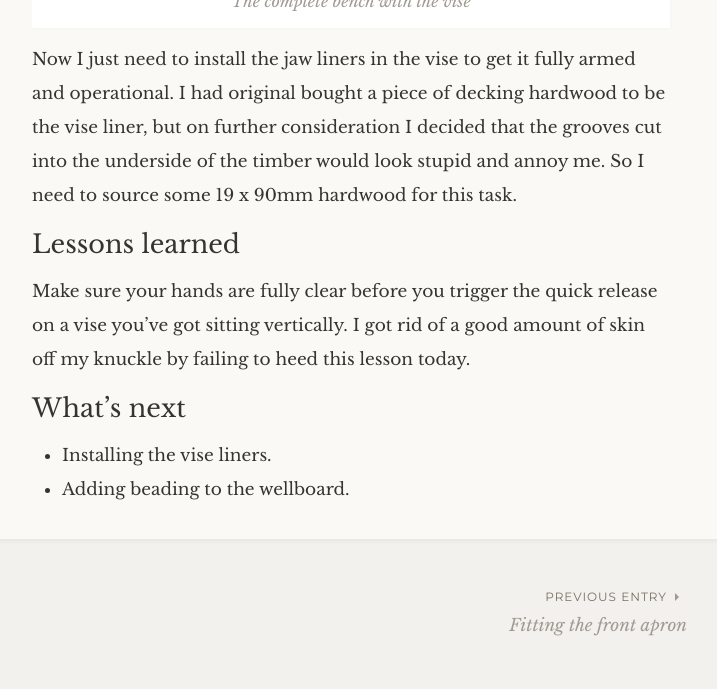
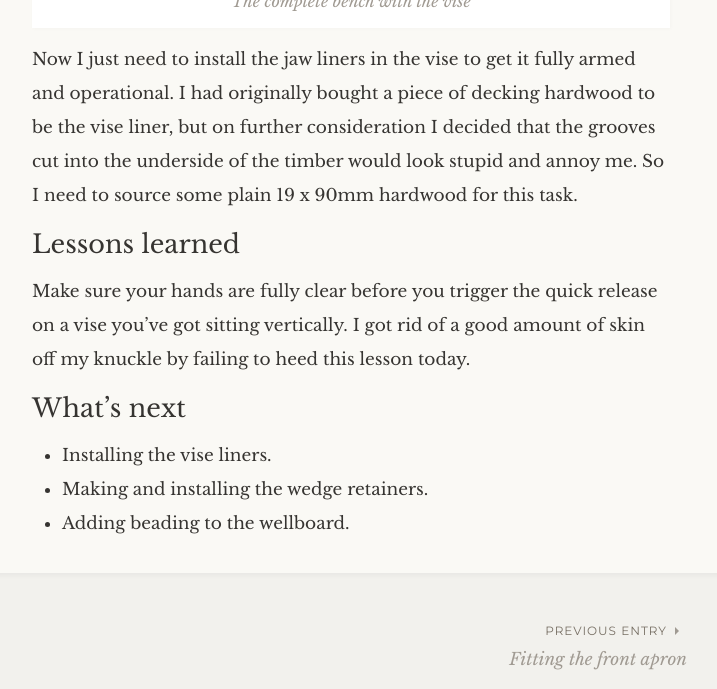
Before and after one commit to direvus/direvus.github.io, a Jekyll site: the page built from _posts/2021-01-03-wellboard-and-vise.md, in a window 1280 px wide and 900 px high, scrolled down 3307 px, cut to the strip 211-900 px from the top of the window. Shown: the whole strip, without its empty margins (289-1006 px from the left). Built offline with Jekyll 4.4.1, drawn with Linux system fonts in a browser that asks for light colours; some web fonts are replaced.

Commit message:
Fix typo and add todo item in 2021-01-03 post.

```diff
--- a/_posts/2021-01-03-wellboard-and-vise.md
+++ b/_posts/2021-01-03-wellboard-and-vise.md
@@ -46,10 +46,10 @@ few screws and getting the bench back upright.
 {% include figure.html source="bench-with-vise.jpg" alt="bench with vise" caption="The complete bench with the vise" %}
 
 Now I just need to install the jaw liners in the vise to get it fully armed and
-operational.  I had original bought a piece of decking hardwood to be the vise
-liner, but on further consideration I decided that the grooves cut into the
-underside of the timber would look stupid and annoy me.  So I need to source
-some 19 x 90mm hardwood for this task.
+operational.  I had originally bought a piece of decking hardwood to be the
+vise liner, but on further consideration I decided that the grooves cut into
+the underside of the timber would look stupid and annoy me.  So I need to
+source some plain 19 x 90mm hardwood for this task.
 
 ## Lessons learned
 
@@ -60,4 +60,5 @@ knuckle by failing to heed this lesson today.
 ## What's next
 
 - Installing the vise liners.
+- Making and installing the wedge retainers.
 - Adding beading to the wellboard.
```
